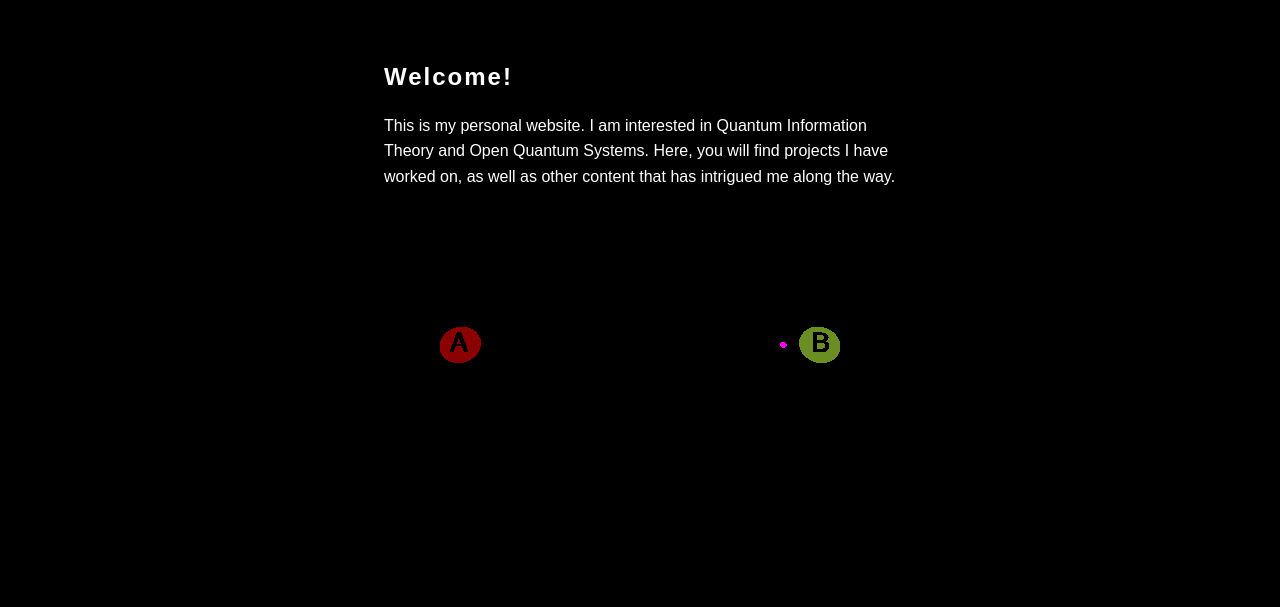
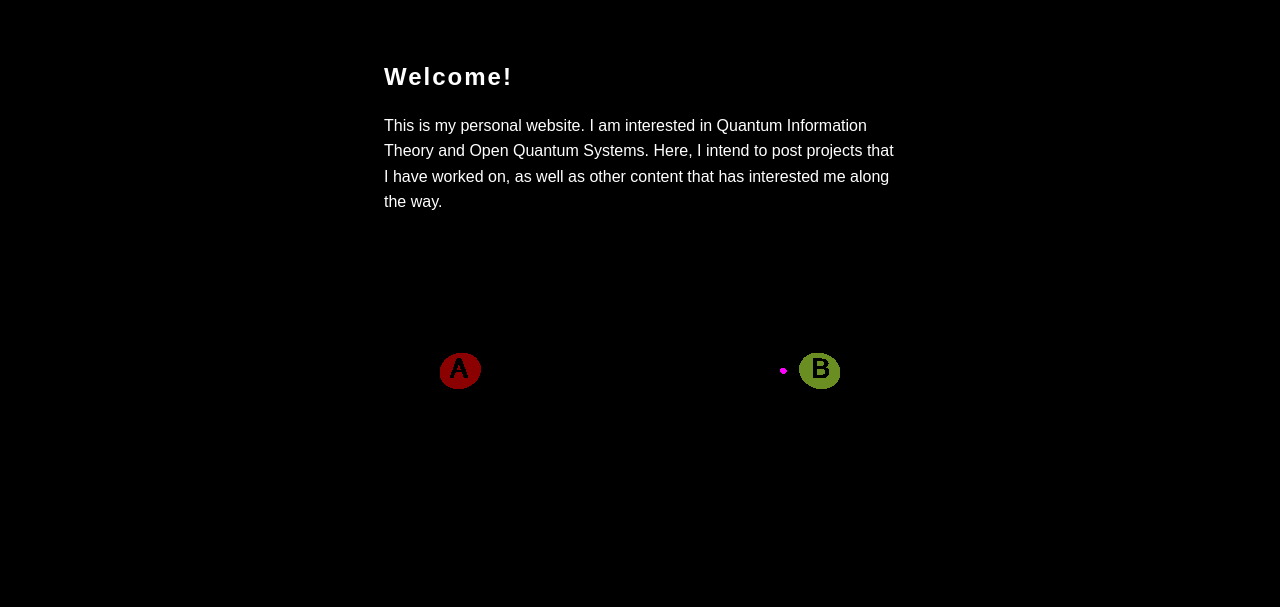
Before and after one commit to broaderd/broaderd.github.io, a plain HTML site: page index.html in a window 1280 px wide. Shown: the part 111-718 px from the top of the page. Drawn offline with nearby package versions, Linux system fonts and the light colour scheme.

Commit message:
Update index.html

```diff
--- a/index.html
+++ b/index.html
@@ -31,7 +31,7 @@
       <div class="welcome-container">
         <h2>Welcome!</h2>
         <p>This is my personal website. I am interested in Quantum Information Theory and Open Quantum Systems.
-        Here, you will find projects I have worked on, as well as other content that has intrigued me along the way.</p>
+        Here, I intend to post projects that I have worked on, as well as other content that has interested me along the way.</p>
       </div>
 
       <!-- Simulation Section -->
```
